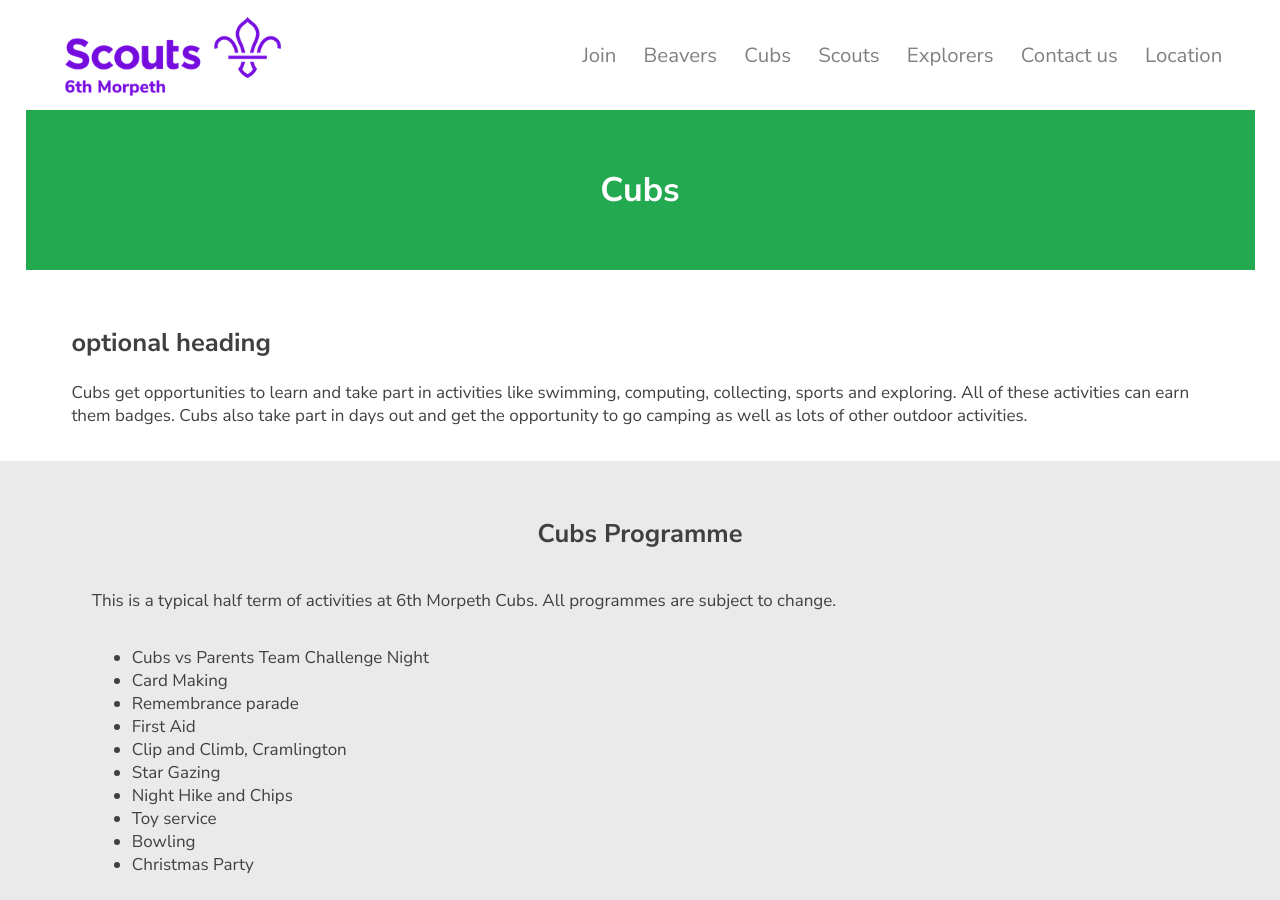
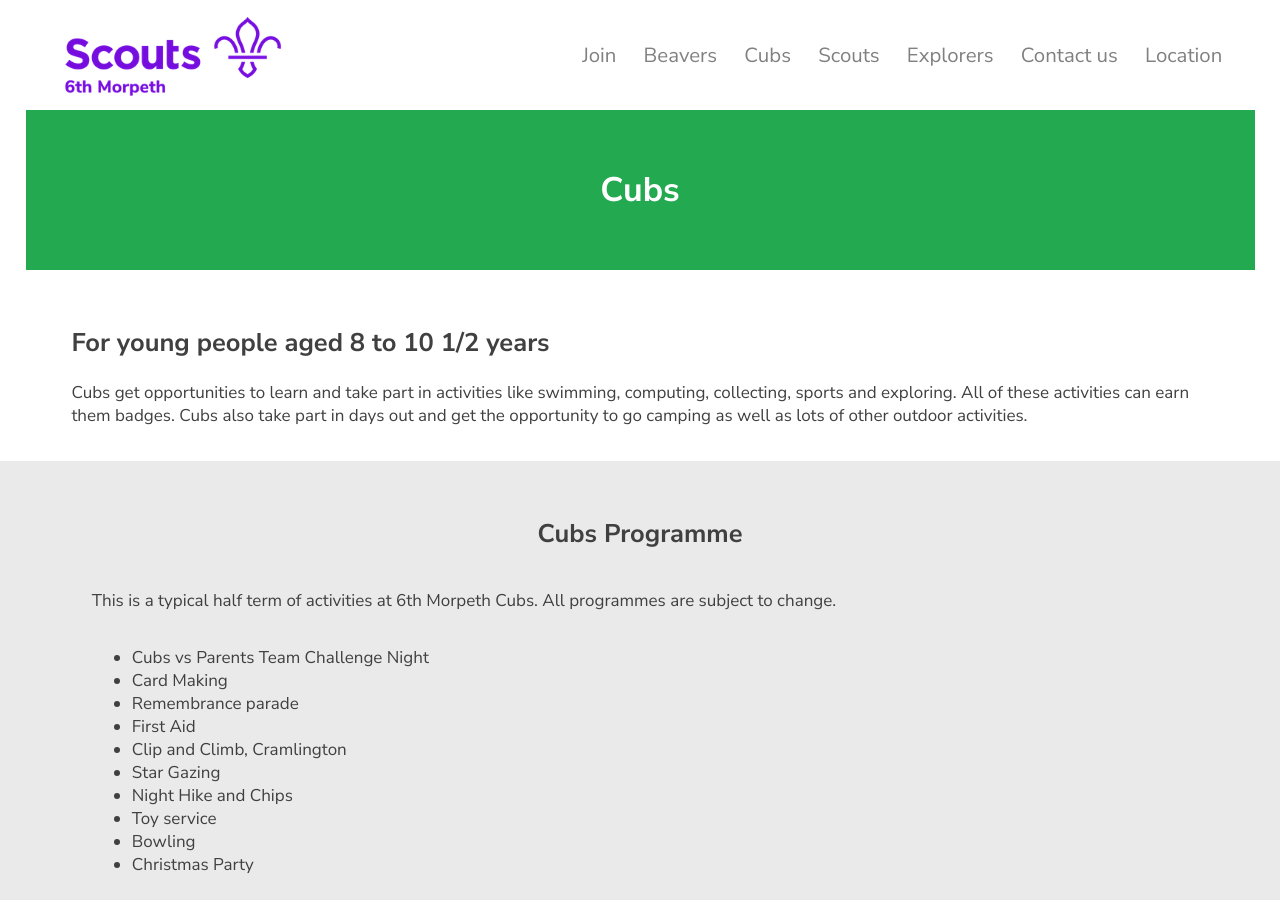
Before and after one commit to lizm696/6ms, a Jekyll site: the page built from cubs.md, in a window 1280 px wide and 900 px high. Built offline with Jekyll 4.4.1, drawn with Linux system fonts in a browser that asks for light colours; a script that is not in the unit is left out; comment, search, counter and statistics services are not loaded.

Commit message:
Update Pages “cubs”

```diff
--- a/_data/sections/cubs.yml
+++ b/_data/sections/cubs.yml
@@ -1,4 +1,4 @@
-title: optional heading
+title: For young people aged 8 to 10 1/2 years
 body: Cubs get opportunities to learn and take part in activities like swimming,
   computing, collecting, sports and exploring. All of these activities can earn
   them badges. Cubs also take part in days out and get the opportunity to go
@@ -29,15 +29,13 @@
 
   * Christmas Party
 box1-heading: Cubs Promise
-box1-text:
-  _I promise that I will do my best\
-  to do my duty to God and to the Queen\
-  to help other people\
-  and to keep the Cub Scout Law._
+box1-text: _I promise that I will do my best\ to do my duty to God and to the
+  Queen\ to help other people\ and to keep the Cub Scout Law._
 box1-image: /images/group-of-children-drawing-2.jpg
 box2-heading: Cubs Uniform
-box2-text:
-  Find out everything you need to know about [what Cubs wear and where badges go](https://www.scouts.org.uk/cubs/cubs-uniform-and-badge-placement/)
+box2-text: >-
+  Find out everything you need to know about [what Cubs wear and where badges
+  go](https://www.scouts.org.uk/cubs/cubs-uniform-and-badge-placement/)
 
   Uniform can be bought online at [The Scouts Store](https://shop.scouts.org.uk) or from selected local retailers.
 box2-image: /images/male-leader-with-cubs.jpg
```
